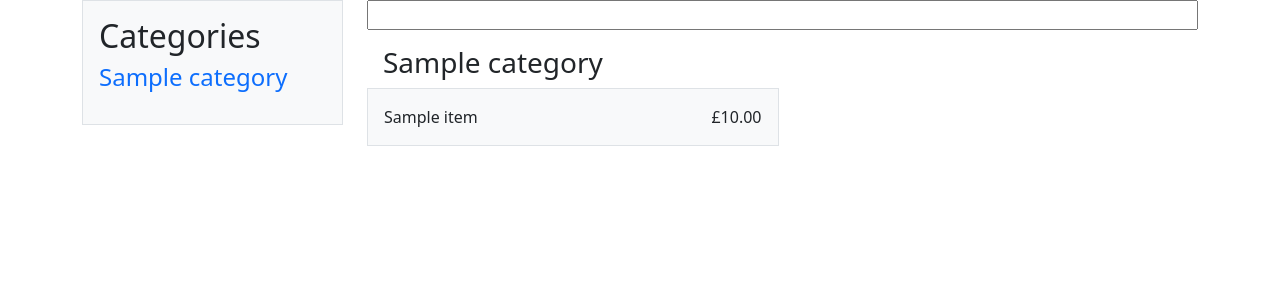
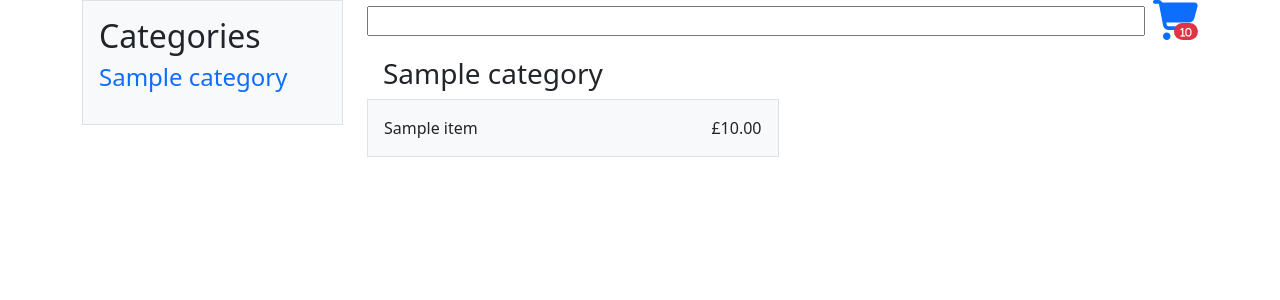
Before and after one commit to Russlyman/food-ordering-system, a Django app: page / in a window 1280 px wide. Shown: the top 300 px of the page. Run offline with Django 4.2, Linux system fonts and the light colour scheme; a user stored in the database is signed in; tables that the repository leaves empty hold one stand-in row (values such as "Sample post"); some libraries are stand-ins or nearby versions.

Commit message:
Count and display basket item quantity total

```diff
--- a/menu/templates/menu/menu_list.html
+++ b/menu/templates/menu/menu_list.html
@@ -14,8 +14,15 @@
       </div>
     </div>
     <div class="col-lg-9">
-      <div class="col-12">
-        <input type="text" class="search-box w-100 mb-3">
+      <div class="col-12 d-flex align-items-center mb-3 gap-2">
+        <input type="text" class="search-box flex-grow-1">
+        <a href="{% url 'home' %}">
+          <i class="fa-solid fa-cart-shopping h1 mb-0 position-relative">
+            {% if basket_count > 0 %}
+            <span class="badge rounded-pill text-bg-danger position-absolute bottom-0 end-0">{{ basket_count }}</span>
+            {% endif %}
+          </i>
+        </a>
       </div>
       <div class="row gy-4">
         {% for category in categories %}
--- a/menu/views.py
+++ b/menu/views.py
@@ -15,11 +15,14 @@ def menu_list(request):
 
     # Build a dictionary of item quantities
     item_quantities = {}
+    basket_count = 0
+
     if current_order:
         item_quantities = {
             item_order.item.id: item_order.quantity
             for item_order in current_order.items.all()
         }
+        basket_count = sum(item_quantities.values())
 
     # Add a "quantity" attribute to each item in each category
     for category in categories:
@@ -29,7 +32,7 @@ def menu_list(request):
     return render(
         request,
         "menu/menu_list.html",
-        {"categories": categories, "item_quantities": item_quantities, "currency_symbol": "£"},
+        {"categories": categories, "item_quantities": item_quantities, "currency_symbol": "£", "basket_count": basket_count,},
     )
 
 def basket_quantity(request, item_id):
--- a/static/css/style.css
+++ b/static/css/style.css
@@ -1 +1,4 @@
 /* Custom CSS Here */
+.rounded-pill {
+  font-size: 10px;
+}
```
